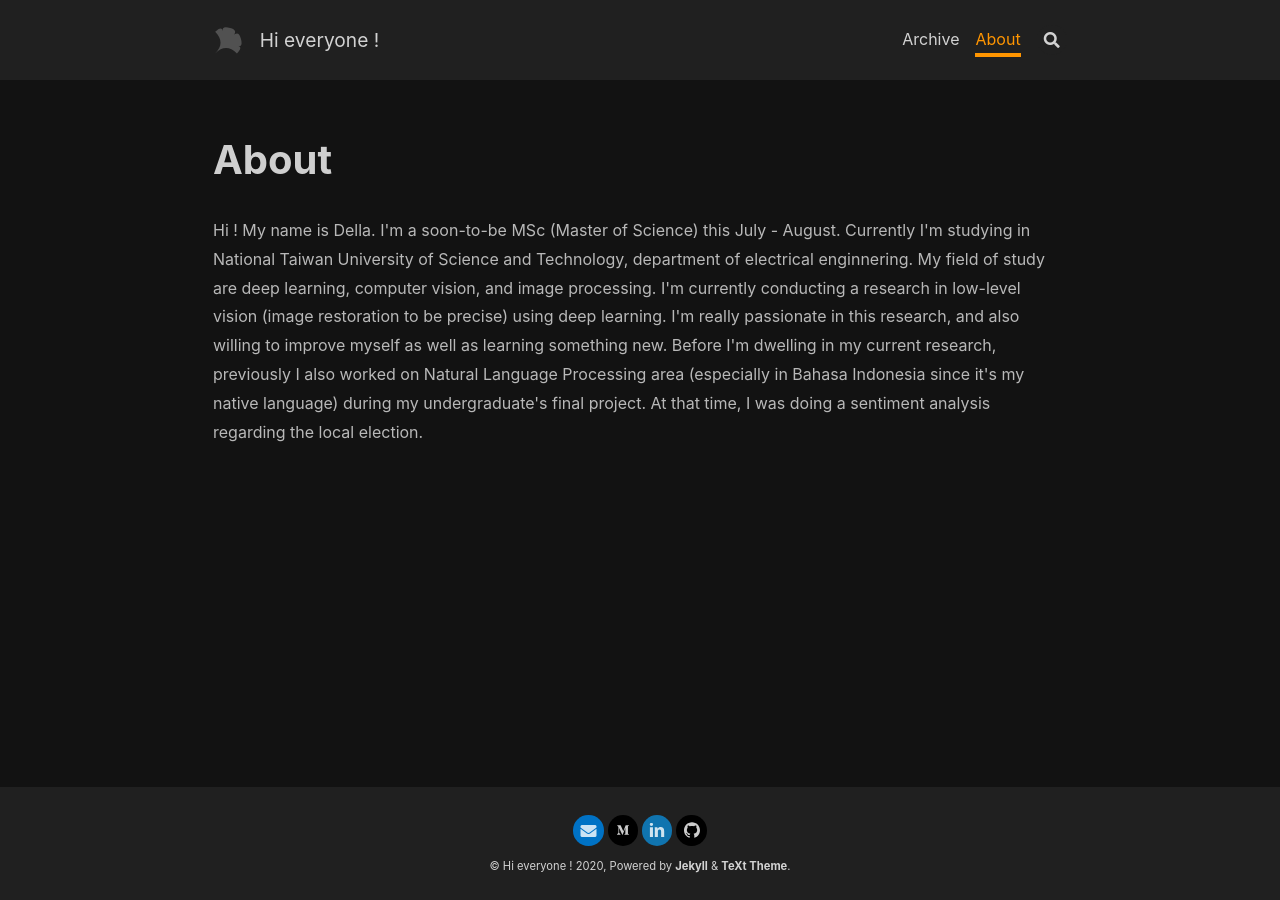
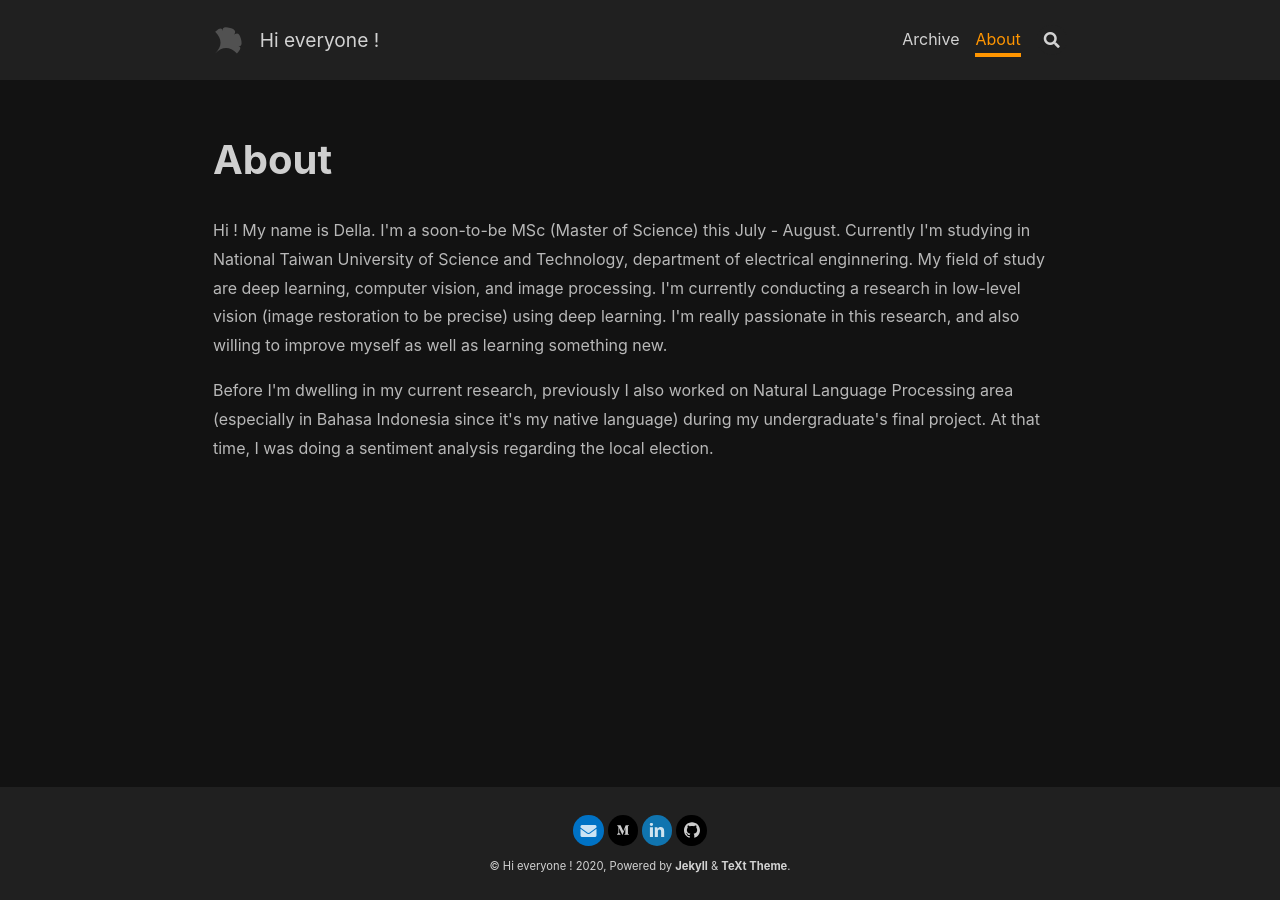
Before and after one commit to kuroipearls/kuroipearls.github.io, a Jekyll site: the page built from about.html, in a window 1280 px wide. Built offline with Jekyll 4.4.1, drawn with Linux system fonts in a browser that asks for light colours; nearby versions of some CDN libraries.

```diff
--- a/about.html
+++ b/about.html
@@ -2,6 +2,8 @@
 layout: about
 ---
 
-Hi ! My name is Della. I'm a soon-to-be MSc (Master of Science) this July - August. Currently I'm studying in National Taiwan University of Science and Technology, department of electrical enginnering. My field of study are deep learning, computer vision, and image processing. I'm currently conducting a research in low-level vision (image restoration to be precise) using deep learning. I'm really passionate in this research, and also willing to improve myself as well as learning something new.
+<p>Hi ! My name is Della. I'm a soon-to-be MSc (Master of Science) this July - August. Currently I'm studying in National Taiwan University of Science and Technology, department of electrical enginnering. My field of study are deep learning, computer vision, and image processing. I'm currently conducting a research in low-level vision (image restoration to be precise) using deep learning. I'm really passionate in this research, and also willing to improve myself as well as learning something new.
+</p>
 
-Before I'm dwelling in my current research, previously I also worked on Natural Language Processing area (especially in Bahasa Indonesia since it's my native language) during my undergraduate's final project. At that time, I was doing a sentiment analysis regarding the local election.
+<p>Before I'm dwelling in my current research, previously I also worked on Natural Language Processing area (especially in Bahasa Indonesia since it's my native language) during my undergraduate's final project. At that time, I was doing a sentiment analysis regarding the local election.
+</p>
```
